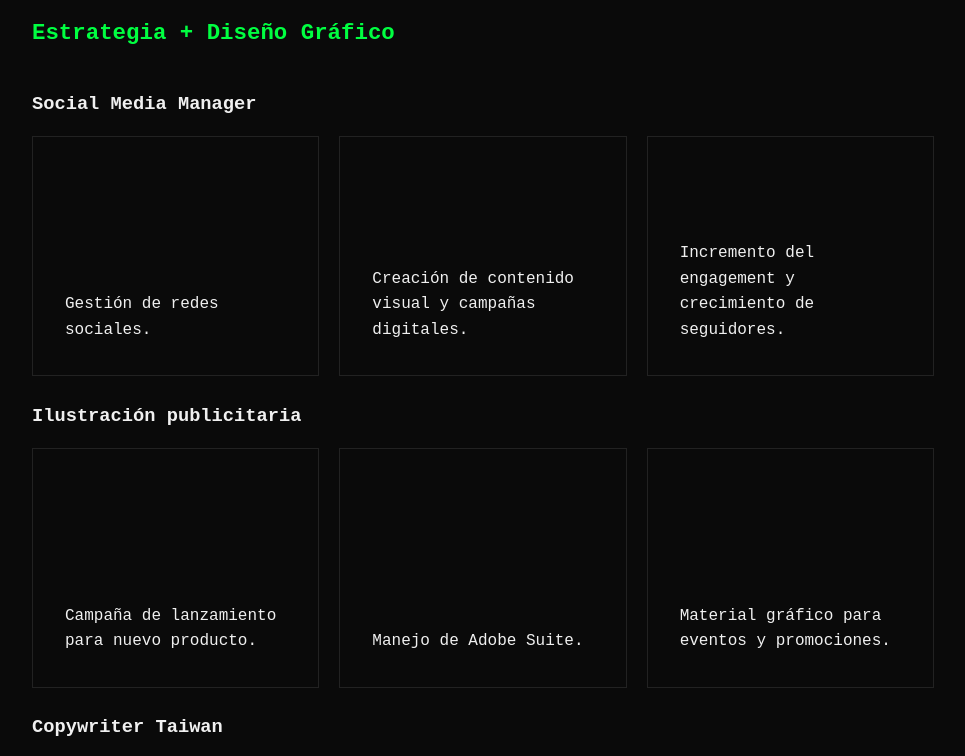
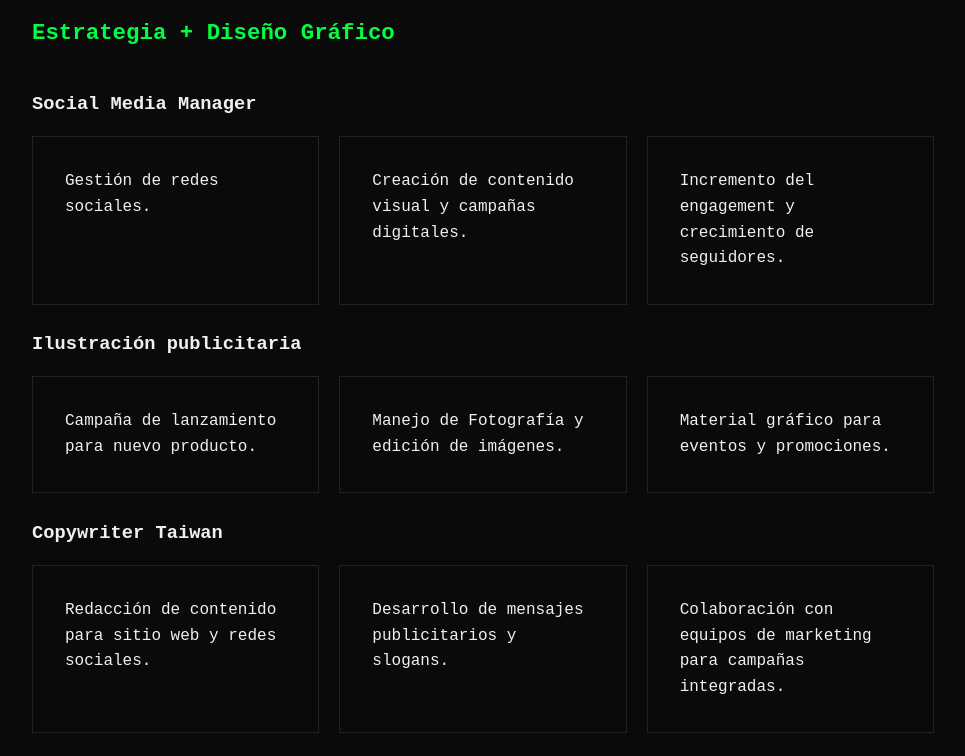
Before and after one commit to jdanbo/Proyecto_Portafolio, a plain HTML site: page index.html in a window 1280 px wide. Shown: the part 1600-2356 px from the top of the page, without its empty margins (282-1247 px from the left). Drawn offline with Linux system fonts and the light colour scheme.

Commit message:
feat: Correccion de Index y elementos grid

```diff
--- a/index2.html
+++ b/index.html
@@ -37,7 +37,10 @@
                 <li>FIGMA</li>
                 <li>3DS MAX</li>
                 <li>FUSION360</li>
-                <li>ADOBE SUITE</li>
+                <li>ADOBE PHOTOSHOP</li>
+                <li>ADOBE ILUSTRATOR</li>
+                <li>ADOBE XD</li>
+                <li>ADOBE LIGHTROOM</li>
                 <li>MICROSOFT SUITE</li>
             </ul>
         </div>
@@ -124,39 +127,39 @@
                 <br>
                 <h3>Social Media Manager</h3>
                 <div class="grid-gallery">
-                    <article class="item">
+                    <article class="text-box">
                         <p>Gestión de redes sociales.</p>
                     </article>
-                    <article class="item">
+                    <article class="text-box">
                         <p>Creación de contenido visual y campañas digitales.</p>
                     </article>
-                    <article class="item">
+                    <article class="text-box">
                         <p>Incremento del engagement y crecimiento de seguidores.</p>
                     </article>
                 </div>
                 <br>
                 <h3>Ilustración publicitaria</h3>
                 <div class="grid-gallery">
-                    <article class="item">
+                    <article class="text-box">
                         <p>Campaña de lanzamiento para nuevo producto.</p>
                     </article>
-                    <article class="item">
-                        <p>Manejo de Adobe Suite.</p>
+                    <article class="text-box">
+                        <p>Manejo de Fotografía y edición de imágenes.</p>
                     </article>
-                    <article class="item">
+                    <article class="text-box">
                         <p>Material gráfico para eventos y promociones.</p>
                     </article>
                 </div>
                 <br>
                 <h3>Copywriter Taiwan</h3>
                 <div class="grid-gallery">
-                    <article class="item">
+                    <article class="text-box">
                         <p>Redacción de contenido para sitio web y redes sociales.</p>
                     </article>
-                    <article class="item">
+                    <article class="text-box">
                         <p>Desarrollo de mensajes publicitarios y slogans.</p>
                     </article>
-                    <article class="item">
+                    <article class="text-box">
                         <p>Colaboración con equipos de marketing para campañas integradas.</p>
                     </article>
                 </div>
--- a/style.css
+++ b/style.css
@@ -237,6 +237,27 @@ h2 {
   background-position: center;
 }
 
+.item[class*="project-"]:hover {
+  border-color: var(--verde-neon);
+  transform: scale(1.5);
+  z-index: 40;
+}
+
+.text-box {
+  min-height: 100px;
+  padding: 2rem;
+  display: flex;
+  align-items: flex-start;
+  border: 1px solid #222;
+  position: relative;
+  overflow: visible;
+  transition: transform 280ms ease, border-color 180ms ease;
+}
+
+.text-box:hover {
+  border-color: var(--verde-neon);
+}
+
 /* IMAGENES YA NO */
 .project-panton {
   background-image: linear-gradient(rgba(0, 0, 0, 0.6), rgba(0, 0, 0, 0.9)), url('img/phantom.png');
@@ -255,12 +276,6 @@ h2 {
 }
 .project-inovacion3 {
   background-image: linear-gradient(rgba(0, 0, 0, 0.6), rgba(0, 0, 0, 0.9)), url('img/S_Inovacion3.PNG');
-}
-
-.item[class*="project-"]:hover {
-  border-color: var(--verde-neon);
-  transform: scale(1.5);
-  z-index: 40;
 }
 
 /* FORMSSS */
```
